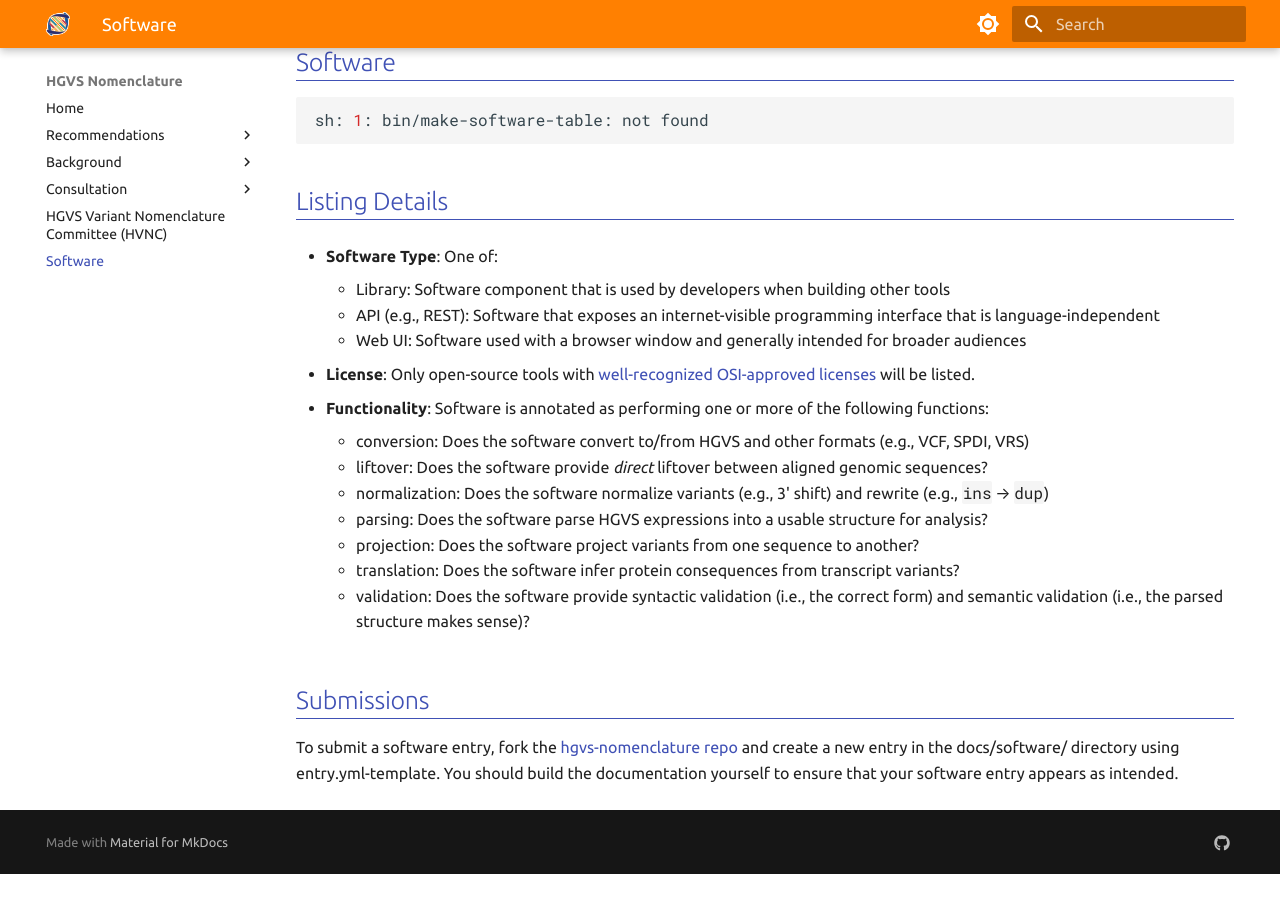
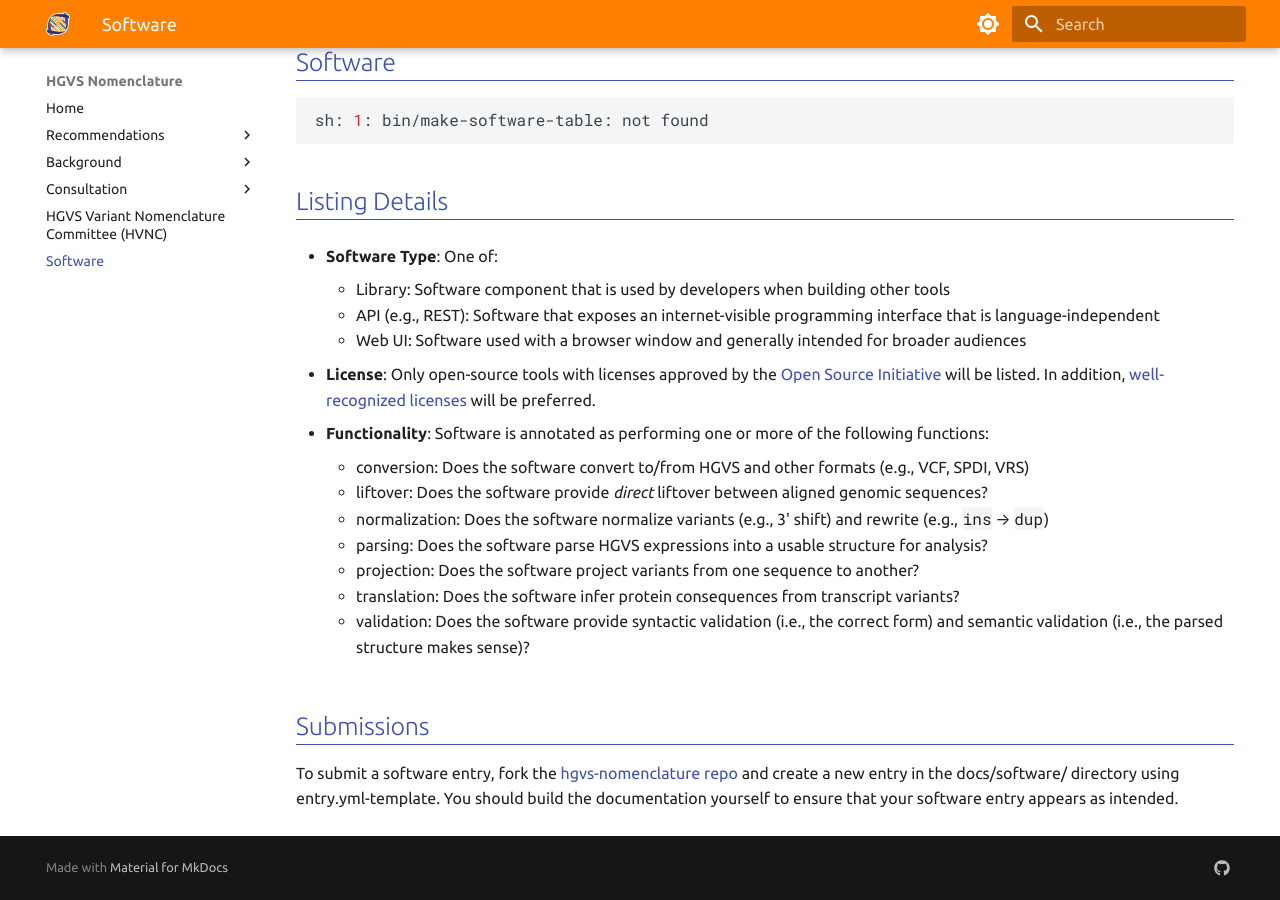
Before and after one commit to HGVSnomenclature/hgvs-nomenclature, an MkDocs documentation site: the page built from docs/software.md, in a window 1280 px wide and 900 px high, scrolled down 534 px. Built offline with MkDocs 1.6.1 and Material for MkDocs 9.7.7, drawn with Linux system fonts in a browser that asks for light colours; before the commit the page ends 1408 px from its top, so only the background shows below that.

```diff
--- a/docs/software.md
+++ b/docs/software.md
@@ -1,6 +1,11 @@
 # Software
 
-This page lists general purpose open source software that manipulates HGVS expressions. Our intention is to help the community find software that aids in the adoption of HGVS Nomenclature. The entries below are provided by the authors; the entries are not validated or endorsed by the HVNC. Tools are listed alphabetically.  See the [submission requirements and instructions](#submission) for information about submitting to this list.
+This page lists general purpose open source software that manipulates HGVS
+expressions. Our intention is to help the community find software that aids in
+the adoption of HGVS Nomenclature. The entries below are provided by the
+authors; the entries are not validated or endorsed by the HVNC. Tools are listed
+alphabetically.  See the [submission requirements and instructions](#submission)
+for information about submitting to this list.
 
 
 !!! note "Under Construction"
@@ -12,10 +17,6 @@ This page lists general purpose open source software that manipulates HGVS expre
     - update links for docs, issues, home
     - reconsider how to list functionality (and what functionality)
     - allow types to be multi-select (e.g., rust library with a python interface and an API)
-
-
-
-
 
 
 ## Software
@@ -31,7 +32,11 @@ bin/make-software-table docs/software/*.yml
     - API (e.g., REST): Software that exposes an internet-visible programming interface that is language-independent
     - Web UI: Software used with a browser window and generally intended for broader audiences
 
-- **License**: Only open-source tools with [well-recognized OSI-approved licenses](https://opensource.org/licenses/?categories=popular-strong-community) will be listed.
+- **License**: Only open-source tools with licenses approved by the [Open Source
+  Initiative](https://opensource.org) will be listed. In addition,
+  [well-recognized
+  licenses](https://opensource.org/licenses/?categories=popular-strong-community)
+  will be preferred.
 
 - **Functionality**: Software is annotated as performing one or more of the following functions:
     - conversion: Does the software convert to/from HGVS and other formats (e.g., VCF, SPDI, VRS)
--- a/docs/software/hgvs.yml
+++ b/docs/software/hgvs.yml
@@ -32,8 +32,4 @@ description: |
   [![GitHub license](https://img.shields.io/github/contributors/biocommons/hgvs.svg)](https://github.com/biocommons/hgvs/graphs/contributors/)
   [![GitHub stars](https://img.shields.io/github/stars/biocommons/hgvs.svg?style=social&label=Stars)](https://github.com/biocommons/hgvs/stargazers)
   [![GitHub forks](https://img.shields.io/github/forks/biocommons/hgvs.svg?style=social&label=Forks)](https://github.com/biocommons/hgvs/network)
-
-
-
-
 pubmed_id: "30129167"
```
Also changed, not shown: docs/software/mutalyzer.yml (added, +17 -0 lines), docs/software/variant-validator.yml (added, +35 -0 lines), 3 other files.
